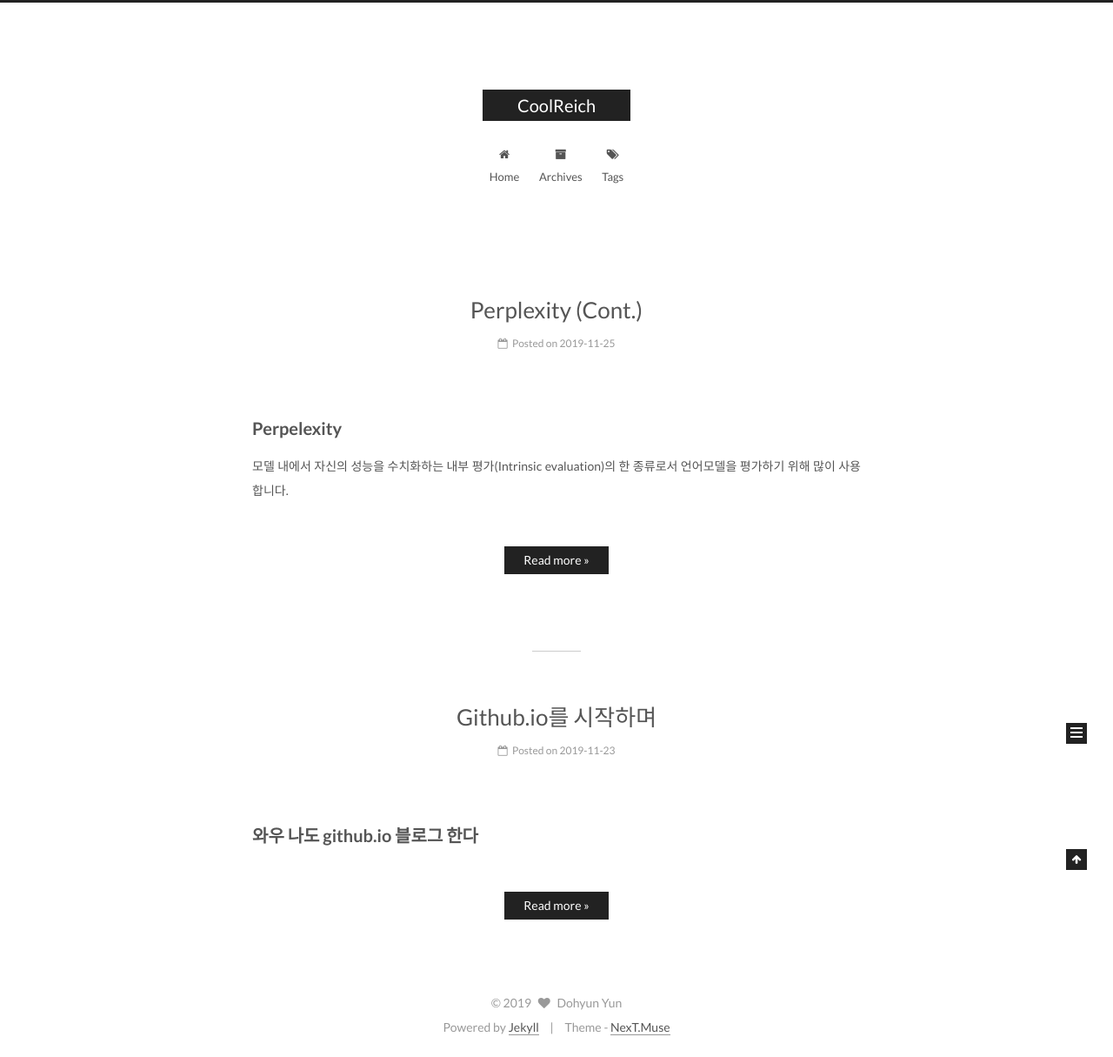
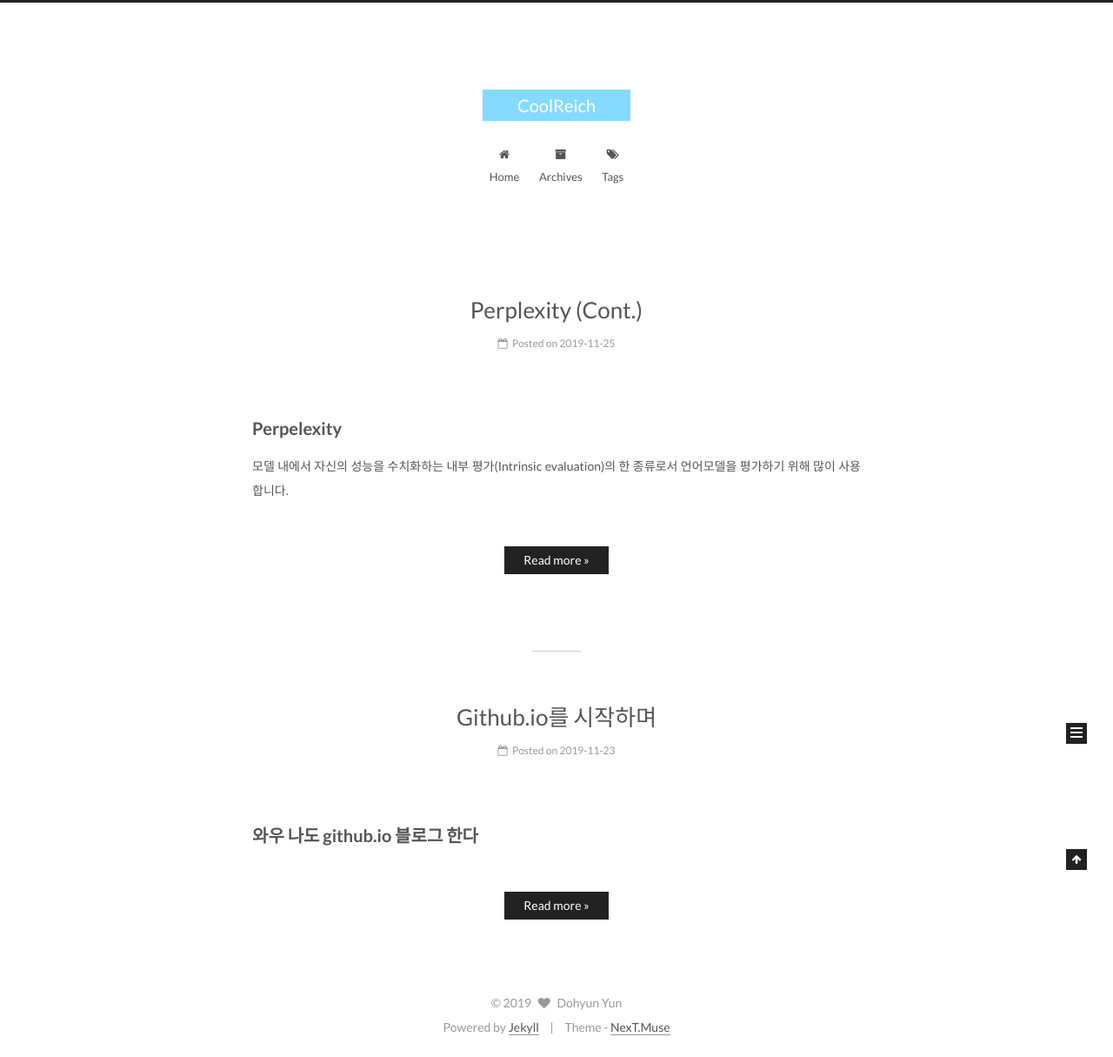
Before and after one commit to CoolReich/CoolReich.github.io, a Jekyll site: the page built from index.html, in a window 1280 px wide. Shown: the whole page at 87% size. Built offline with Jekyll 4.4.1, drawn with Linux system fonts in a browser that asks for light colours; the list of posts is cut into pages by our own code.

Commit message:
Change brand Color

```diff
--- a/_sass/_common/components/header/site-meta.scss
+++ b/_sass/_common/components/header/site-meta.scss
@@ -10,7 +10,7 @@
   display: inline-block;
   padding: 0 40px;
   color: $brand-color;
-  background: $brand-bg;
+  background: #87daff;
   border-bottom: none;
   &:hover { color: $brand-hover-color; }
 }
```
